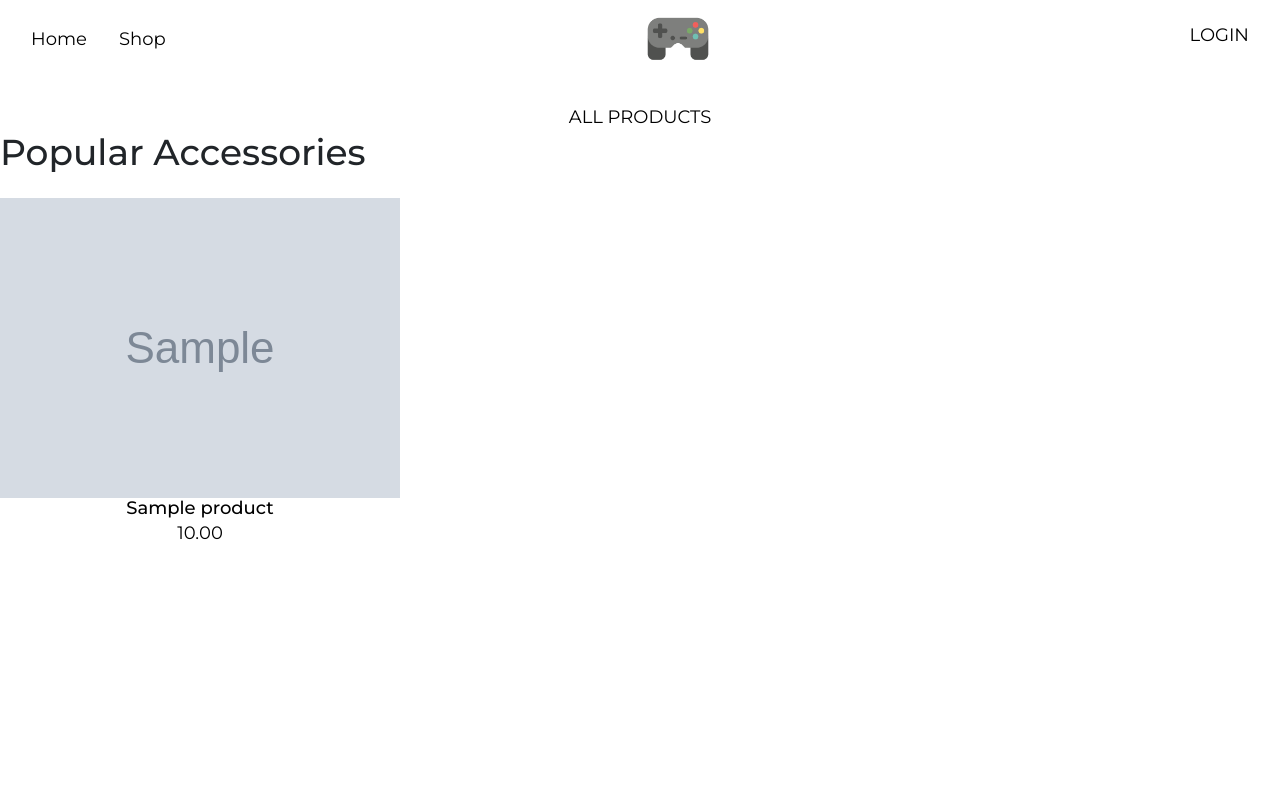
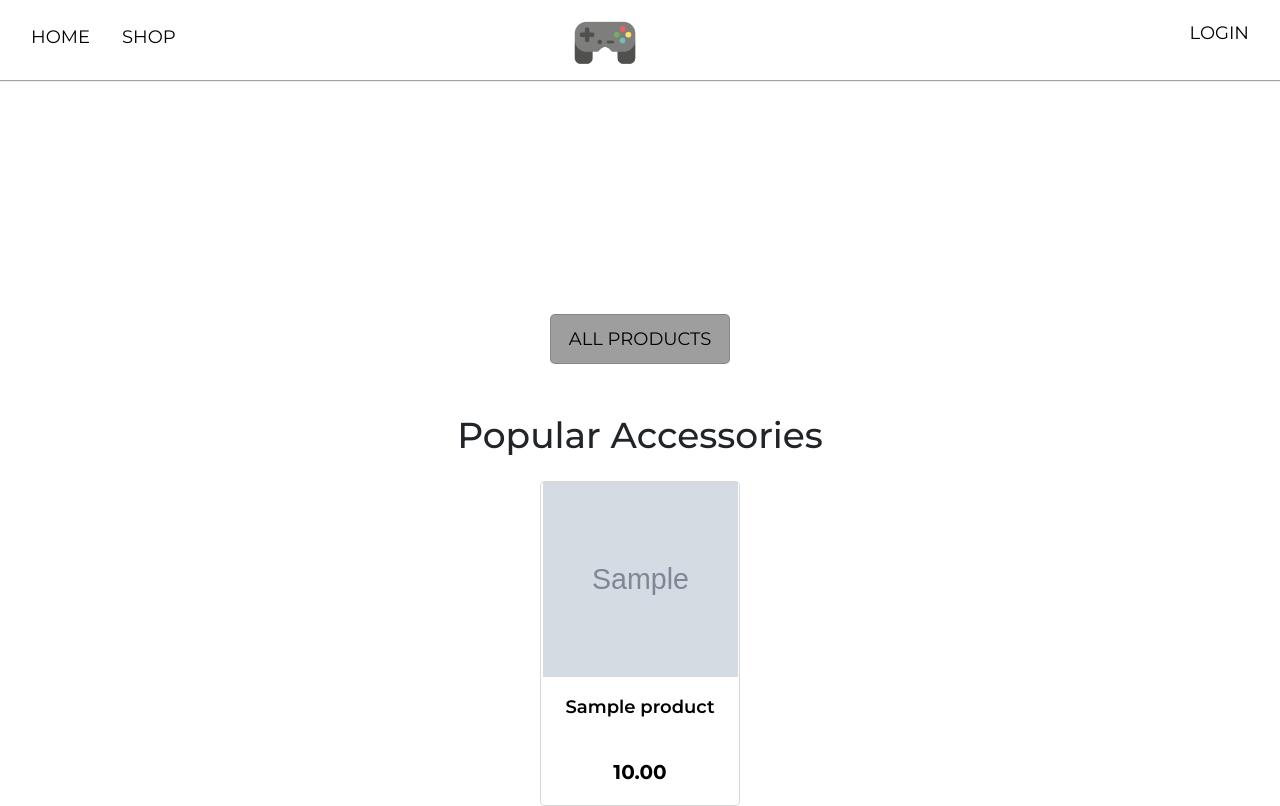
Before and after one commit to plehanovv/django-shop, a Django app: page / in a window 1280 px wide. Before the commit the page ends 540 px from the top, so only its background shows below. Run offline with Django 5.2, Linux system fonts and the light colour scheme; tables that the repository leaves empty hold one stand-in row (values such as "Sample post"); grey boxes marked "Sample" are stand-in pictures; some libraries are stand-ins or nearby versions; grey boxes are pictures that could not be loaded.

Commit message:
More configured css styles

```diff
--- a/django_shop/main/static/css/base.css
+++ b/django_shop/main/static/css/base.css
@@ -1,4 +1,8 @@
 @import url('https://fonts.googleapis.com/css2?family=Montserrat:ital,wght@0,100..900;1,100..900&display=swap');
+
+:root {
+    --box-shadow: 0px 1px 1px rgba(0, 0, 0, 0.363);
+}
 
 body {
     font-family: "Montserrat", sans-serif;
@@ -33,14 +37,14 @@ h3 {
 
 h5 {
     font-size: 18px;
-    margin: 0;ё
+    margin: 0;
     font-weight: 600;
 }
 
 .header-container {
     box-sizing: border-box;
     max-width: 1400px;
-    margin 0 auto;
+    margin: 0 auto;
     justify-content: space-between;
     padding: 0 15px;
     align-items: center;
@@ -48,11 +52,78 @@ h5 {
 
 .container {
     box-sizing: border-box;
-    max-width: 1600px;
-    margin 0 auto;
+    max-width: 1400px;
+    margin: 0 auto;
 }
 
 .header {
     height: 80px;
     background-color: #fff;
+    box-shadow: var(--box-shadow);
 }
+
+.header-list {
+    text-transform: uppercase;
+}
+
+.shop-logo {
+    position: fixed;
+    top: 0.5%;
+    left: 44.5%;
+}
+
+.home {
+    align-items: center;
+}
+
+.home-title {
+    margin-top: 210px;
+    margin-bottom: 50px;
+}
+
+.home-card {
+    width: 200px;
+    height: 325px;
+    border: 1px solid #00000027;
+    border-radius: 5px;
+    transition: all 0.5s ease;
+    background-color: #fff;
+}
+
+.home-card:hover {
+    border: 1px solid #000;
+}
+
+.title-card {
+    min-width: 185px;
+    margin-top: 20px;
+    min-height: 70px;
+}
+
+.card-img {
+    width: 195px;
+    height: 195px;
+}
+
+.price {
+    font-size: 20px;
+    font-weight: 700;
+    margin-top: -10px;
+}
+
+.home-btn {
+    display: flex;
+    align-items: center;
+    justify-content: center;
+    width: 180px;
+    height: 50px;
+    border: 1px solid #00000027;
+    border-radius: 5px;
+    background-image: url(../img/btnh.png);
+    transition: all 0.4s ease;
+    z-index: 2;
+}
+
+.home-btn:hover {
+    border: 1px solid #000000;
+}
--- a/django_shop/main/templates/main/base.html
+++ b/django_shop/main/templates/main/base.html
@@ -5,7 +5,7 @@
   <meta charset="UTF-8">
   <meta name="viewport" content="width=device-width, initial-scale=1.0">
   <title>{% block title %}{% endblock title %}</title>
-  <link rel="stylesheet" href="{% static 'bootstrap\css\bootstrap.min.css' %}">
+  <link rel="stylesheet" href="{% static 'bootstrap/css/bootstrap.min.css' %}">
   <link rel="stylesheet" href="{% static 'css/base.css' %}">
 </head>
 <body>
@@ -36,6 +36,6 @@
   {% endblock content %}
 </div>
 
-<script src="{% static 'bootstrap\js\bootstrap.bundle.min.js' %}"></script>
+<script src="{% static 'bootstrap/js/bootstrap.bundle.min.js' %}"></script>
 </body>
 </html>
--- a/django_shop/main/templates/main/product/product.html
+++ b/django_shop/main/templates/main/product/product.html
@@ -6,8 +6,7 @@
 {% block content %}
 <div class="detail-product d-flex">
   <div class="detail-img">
-    <img src="{% if product.image %}{{ product.image.url }}{% else %}{% static 'img/noimage.png' %}{% endif %}" alt=""
-         class="detail-image">
+    <img src="{% if product.image %}{{ product.image.url }}{% else %}{% static 'img/noimage.png' %}{% endif %}" alt="" class="detail-image">
   </div>
   <div class="detail-description">
     <h2>{{ product.name }}</h2>
```
